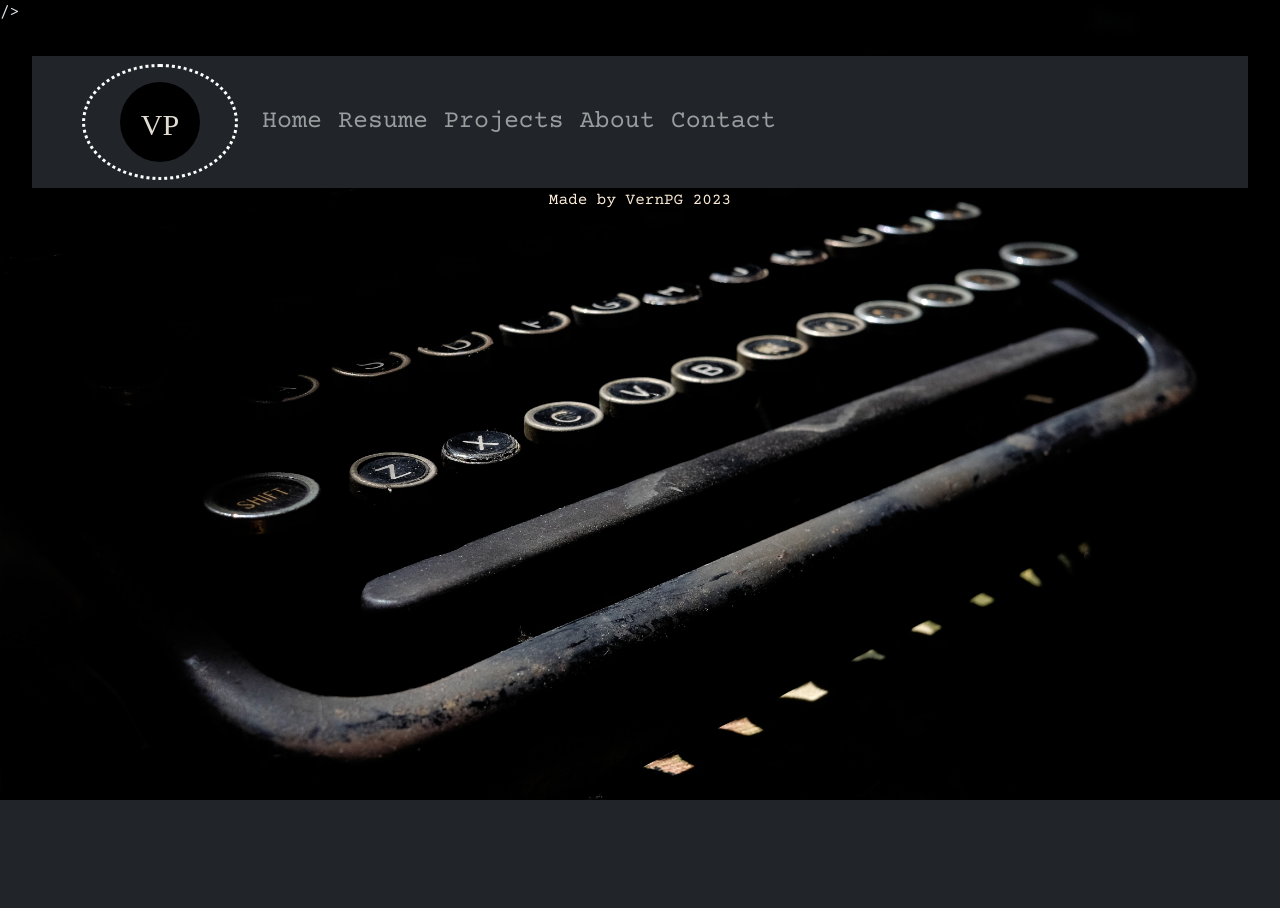
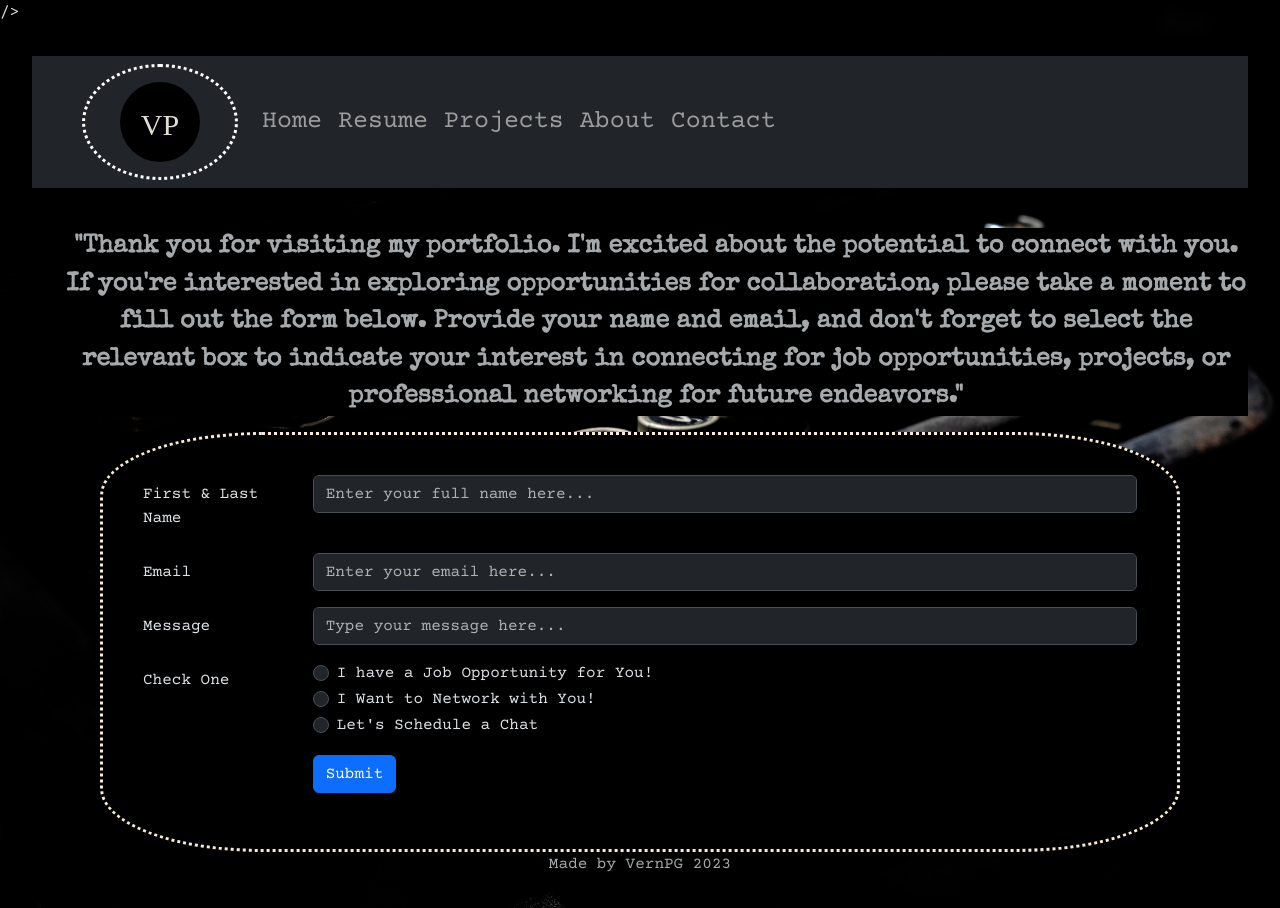
Before and after one commit to VernPG/VeronicaPerez-Portfolio, a React (Vite) app in the folder portfolio/: page /Contact in a window 1280 px wide. Before the commit the page ends 800 px from the top, so only its background shows below. Built offline with nearby package versions, Linux system fonts and the light colour scheme; a web font is replaced by a local one.

Commit message:
updated contact form styling

```diff
--- a/portfolio/src/App.jsx
+++ b/portfolio/src/App.jsx
@@ -9,7 +9,7 @@ import Navbar2 from "./components/Navbar2";
 import Project from "./pages/Project";
 import "bootstrap/dist/css/bootstrap.min.css";
 import "./App.css";
-// import Contact from "./pages/Contact";
+import Contact from "./pages/Contact";
 
 
 function App() {
@@ -26,7 +26,7 @@ function App() {
             <Route path="/About" element={<About />} />
             <Route path="/Project" element={<Project />} />
             <Route path="/Resume" element={<Resume />} />
-            {/* <Route path="/Contact" element={<Contact />} /> */}
+            <Route path="/Contact" element={<Contact />} />
 
 
           </Routes>
--- a/portfolio/src/components/Footer.jsx
+++ b/portfolio/src/components/Footer.jsx
@@ -1,7 +1,7 @@
-export default function Footer(){
-    return (
-        <footer>
-            Made by VernPG 2023
-      </footer>
-    )
+export default function Footer() {
+  return (
+    <footer className="footer text-center text-muted">
+      Made by VernPG 2023
+    </footer>
+  );
 }
--- a/portfolio/src/index.css
+++ b/portfolio/src/index.css
@@ -8,7 +8,7 @@ body {
 
 .me-auto {
   font-size: 25px;
-  justify-content:space-between;
+  justify-content: space-between;
 }
 
 .icon {
@@ -16,7 +16,6 @@ body {
   border: solid;
   border-style: dotted;
   border-radius: 50%;
-
 }
 h1 {
   font-size: 100px;
@@ -65,7 +64,6 @@ aside {
 .title {
   font-family: "Special Elite";
   font-weight: bold;
-
 }
 .card {
   color: white;
@@ -81,7 +79,6 @@ aside {
   background-color: black;
   border-style: double;
   box-shadow: 20px 20px 20px 20px antiquewhite;
-
 }
 .profile {
   justify-content: right;
@@ -121,7 +118,7 @@ a {
   font-size: 35px;
   color: goldenrod;
   font-weight: bolder;
-  background-color:black;
+  background-color: black;
 }
 
 ul {
@@ -177,22 +174,23 @@ img {
 }
 
 .form {
-  max-width: 740px;
+  width: 1080px;
   background-color: black;
   border-color: antiquewhite;
-  border-style: double;
-  border-radius: 14%;
+  border-style: dotted;
+  border-radius: 15%;
   padding: 40px;
-  align-items: center;
   margin-top: 60px;
-  text-align: center;
   margin: 0 auto;
-  align-items: center;
   display: inline-block;
+}
+
+.mb-3 {
+  text-align: start;
 }
 
 footer {
   color: antiquewhite;
-  align-items:center;
-  align-content:last baseline;
+  align-items: center;
+  align-content: last baseline;
 }
--- a/portfolio/src/pages/Contact.jsx
+++ b/portfolio/src/pages/Contact.jsx
@@ -1,7 +1,9 @@
-import Button from 'react-bootstrap/Button';
-import Col from 'react-bootstrap/Col';
-import Form from 'react-bootstrap/Form';
-import Row from 'react-bootstrap/Row';
+import Button from "react-bootstrap/Button";
+import Col from "react-bootstrap/Col";
+import Form from "react-bootstrap/Form";
+import Row from "react-bootstrap/Row";
+import React, { useState } from "react";
+import "bootstrap/dist/css/bootstrap.min.css";
 //how do i user the validator?
 // import * as EmailValidator from 'email-validator';
 //  EmailValidator.validate("test@email.com");
@@ -9,21 +11,69 @@ import Row from 'react-bootstrap/Row';
 export default function Contact() {
   // const validator = require("email-validator");
   // validator.validate("test@email.com");
+  const [formData, setFormData] = useState({
+    fullName: "",
+    email: "",
+    message: "",
+    contactType: "",
+  });
 
+  const handleChange = (e) => {
+    const { name, value } = e.target;
+    setFormData({ ...formData, [name]: value });
+  };
+
+  const handleSubmit = async (e) => {
+    e.preventDefault();
+
+    try {
+      // Send the form data to the server-side script (replace with your actual endpoint)
+      const response = await fetch("/api/send-email", {
+        method: "POST",
+        headers: {
+          "Content-Type": "application/json",
+        },
+        body: JSON.stringify(formData),
+      });
+
+      if (response.ok) {
+        console.log("Email sent successfully!");
+
+        setFormData({
+          fullName: "",
+          email: "",
+          message: "",
+          contactType: "",
+        });
+      } else {
+        console.error("Error sending email");
+      }
+    } catch (error) {
+      console.error("Error:", error);
+    }
+  };
   return (
     <>
       <header>
         <ul className="text-muted">
-          "Thank you for visiting my portfolio. I'm excited about the potential to connect with you. If you're interested in exploring opportunities for collaboration, please take a moment to fill out the form below. Provide your name and email, and don't forget to select the relevant box to indicate your interest in connecting for job opportunities, projects, or professional networking for future endeavors."
+          "Thank you for visiting my portfolio. I'm excited about the potential
+          to connect with you. If you're interested in exploring opportunities
+          for collaboration, please take a moment to fill out the form below.
+          Provide your name and email, and don't forget to select the relevant
+          box to indicate your interest in connecting for job opportunities,
+          projects, or professional networking for future endeavors."
         </ul>
       </header>
-        <Form className='form'>
-        <Form.Group as={Row} className="mb-3" controlId="formHorizontalEmail">
+      <Form className="form" onSubmit={handleSubmit}>
+        <Form.Group as={Row} className="mb-3" controlId="fullName">
           <Form.Label column sm={2}>
-          Email
+            First & Last Name
           </Form.Label>
           <Col sm={10}>
-          <Form.Control type="email" placeholder="Enter your email here..." />
+            <Form.Control
+              type="name"
+              placeholder="Enter your full name here..."
+            />
           </Col>
         </Form.Group>
         <Form.Group as={Row} className="mb-3" controlId="formHorizontalEmail">
@@ -40,7 +90,10 @@ export default function Contact() {
             Message
           </Form.Label>
           <Col sm={10}>
-          <Form.Control type="message" placeholder="Type your message here..." />
+            <Form.Control
+              type="message"
+              placeholder="Type your message here..."
+            />
           </Col>
         </Form.Group>
         <fieldset>
--- a/portfolio/src/pages/Homepage.jsx
+++ b/portfolio/src/pages/Homepage.jsx
@@ -41,23 +41,20 @@ export default function Homepage() {
         <div className="card">
           <div className="card-body">
             <div className="row">
-              {/* Text Column */}
               <div className="col-md-6">
-                <h5 className="card-title">~A Bit About Me~</h5>
-                <p className="card-text">
-                "As a seasoned leader with 25 years of management experience, I
-              have developed a deep understanding of what it takes to build and
-              manage high-performing teams. I am passionate about developing
-              innovative solutions to complex problems, and I believe that my
-              skills and experience make me an ideal candidate for a product
-              manager role."
+                <h5 className="title text-muted">~A Bit About Me~</h5>
+                <p className="card">
+                  "As a seasoned leader with 25 years of management experience,
+                  I have developed a deep understanding of what it takes to
+                  build and manage high-performing teams. I am passionate about
+                  developing innovative solutions to complex problems, and I
+                  believe that my skills and experience make me an ideal
+                  candidate for a product manager role."
                 </p>
               </div>
-
-              {/* Image Column */}
-              <div className="col-md-6">
+              <div className="profile col-md-6">
                 <img
-                  src="/src/assets/linkedinprofile pict 2.jpeg" // Replace with your image source
+                  src="/src/assets/linkedinprofile pict 2.jpeg"
                   alt="Image"
                   className="img-fluid rounded"
                 />
```
Also changed, not shown: portfolio/react-form-server/package.json (added, +17 -0 lines), 1 other file (tests, documents, lock files or other folders). Lines whose indentation alone changed are shown as unchanged.
